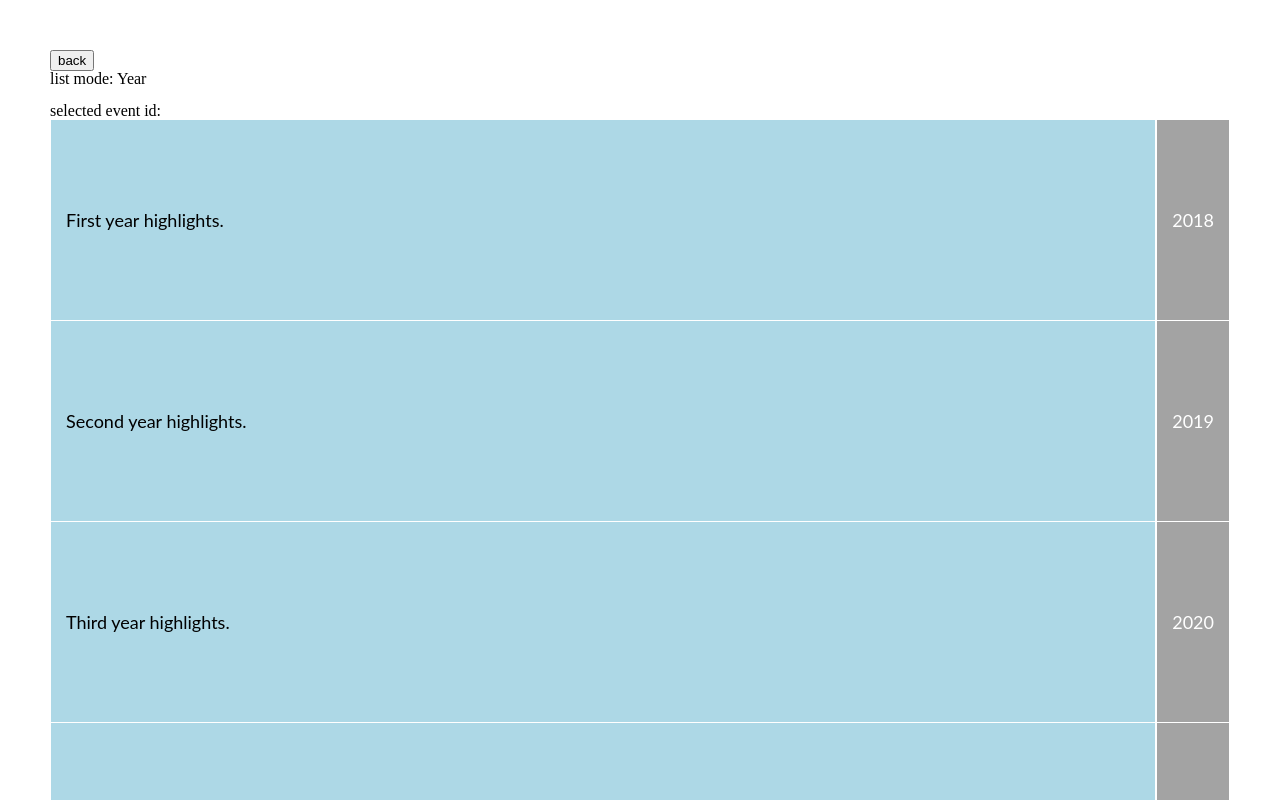
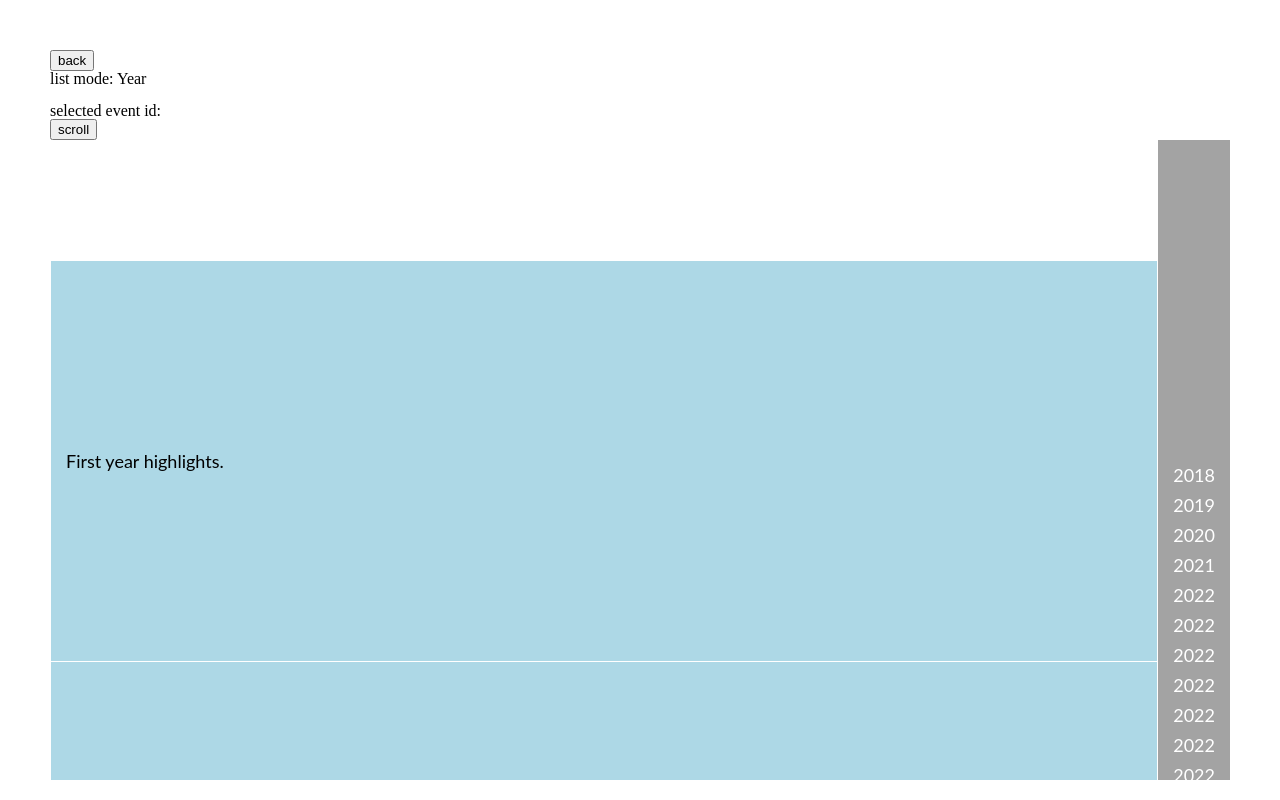
Before and after one commit to Fiorim/timeline, an Angular app: page /day in a window 1280 px wide. Shown: the top 800 px of the page. Built offline with nearby package versions, Linux system fonts and the light colour scheme; a web font is replaced by a local one.

Commit message:
scroll test

```diff
--- a/src/app/timeline/timeline.component.html
+++ b/src/app/timeline/timeline.component.html
@@ -8,18 +8,26 @@
   <ng-container *ngIf="selectedEvent?.type === Mode.Month">
     selected event date: {{ selectedEvent?.date | date: "MMM" }} <br />
   </ng-container>
+  <button (click)="scroll()">scroll</button>
 </header>
 <div class="body">
   <section>
     <ul>
+      <li class="helper"></li>
       <li
+        #test
         class="item"
-        *ngFor="let event of events"
+        [ngClass]="{ index: i === 2 }"
+        *ngFor="let event of events; let i = index"
         (click)="selectEvent(event)"
       >
         {{ event.highlights }}
       </li>
+      <li class="helper"></li>
     </ul>
   </section>
-  <app-wheel [eventList]="events"></app-wheel>
+  <app-wheel
+    [eventList]="events"
+    (eventSelected)="showEvent($event)"
+  ></app-wheel>
 </div>
--- a/src/app/timeline/timeline.component.scss
+++ b/src/app/timeline/timeline.component.scss
@@ -3,14 +3,23 @@
   display: block;
 }
 
+.index {
+  background-color: red !important;
+}
+
 .body {
   display: flex;
   justify-content: space-between;
+  overflow: hidden;
+  height: 80vh;
 }
 section {
   width: 100%;
+  height: 100%;
+  overflow: scroll;
+
   .item {
-    height: 200px;
+    height: 50vh;
     padding: 0px 15px;
     background-color: lightblue;
     margin: 1px;
@@ -19,4 +28,8 @@ section {
     align-items: center;
     font-family: lato, sans-serif;
   }
+
+  .helper {
+    height: 15vh;
+  }
 }
--- a/src/app/timeline/timeline.component.ts
+++ b/src/app/timeline/timeline.component.ts
@@ -1,7 +1,8 @@
-import { Component, OnInit } from '@angular/core';
+import { AfterViewInit, Component, OnInit, QueryList, ViewChildren } from '@angular/core';
 import { ActivatedRoute } from '@angular/router';
 import { take } from 'rxjs';
 
+import { MockEvents } from '../../assets/mock-events';
 import { Event } from '../shared/event.model';
 import { Mode } from '../shared/mode.enum';
 
@@ -10,106 +11,13 @@ import { Mode } from '../shared/mode.enum';
   templateUrl: './timeline.component.html',
   styleUrls: ['./timeline.component.scss'],
 })
-export class TimelineComponent implements OnInit {
+export class TimelineComponent implements OnInit, AfterViewInit {
+  @ViewChildren('test') li: QueryList<any> | undefined;
+
   mode: Mode = Mode.Year;
   Mode = Mode;
 
-  mockEvents: Event[] = [
-    {
-      id: 0,
-      date: new Date('2018-1-1'),
-      highlights: `First year highlights.`,
-      type: Mode.Year,
-      children: [
-        {
-          id: 10,
-          date: new Date('2018-1-1'),
-          highlights: `First month highlights.`,
-          type: Mode.Month,
-          children: [
-            {
-              id: 100,
-              date: new Date('2018-1-1'),
-              highlights: `First day event.`,
-              type: Mode.Day,
-            },
-            {
-              id: 101,
-              date: new Date('2018-1-2'),
-              highlights: `First day event.`,
-              type: Mode.Day,
-            },
-            {
-              id: 102,
-              date: new Date('2018-1-3'),
-              highlights: `First day event.`,
-              type: Mode.Day,
-            },
-            {
-              id: 103,
-              date: new Date('2018-1-4'),
-              highlights: `First day event.`,
-              type: Mode.Day,
-            },
-            {
-              id: 104,
-              date: new Date('2018-1-5'),
-              highlights: `First day event.`,
-              type: Mode.Day,
-            },
-          ],
-        },
-        {
-          id: 11,
-          date: new Date('2018-2-1'),
-          highlights: `First month highlights.`,
-          type: Mode.Month,
-        },
-        {
-          id: 12,
-          date: new Date('2018-3-1'),
-          highlights: `First month highlights.`,
-          type: Mode.Month,
-        },
-        {
-          id: 13,
-          date: new Date('2018-4-1'),
-          highlights: `First month highlights.`,
-          type: Mode.Month,
-        },
-        {
-          id: 14,
-          date: new Date('2018-5-1'),
-          highlights: `First month highlights.`,
-          type: Mode.Month,
-        },
-      ],
-    },
-    {
-      id: 1,
-      date: new Date('2019-1-1'),
-      highlights: `Second year highlights.`,
-      type: Mode.Year,
-    },
-    {
-      id: 2,
-      date: new Date('2020-1-1'),
-      highlights: `Third year highlights.`,
-      type: Mode.Year,
-    },
-    {
-      id: 3,
-      date: new Date('2021-1-1'),
-      highlights: `4th year highlights.`,
-      type: Mode.Year,
-    },
-    {
-      id: 4,
-      date: new Date('2022-1-1'),
-      highlights: `5th year highlights`,
-      type: Mode.Year,
-    },
-  ];
+  mockEvents: Event[] = MockEvents.mockEvents;
 
   events: Event[] = [];
 
@@ -122,6 +30,10 @@ export class TimelineComponent implements OnInit {
       this.mode = data['mode'] as Mode;
       this.updateEventList();
     });
+  }
+
+  ngAfterViewInit() {
+    this.li?.forEach((instance) => console.log(instance));
   }
 
   selectEvent(event: Event) {
@@ -145,4 +57,18 @@ export class TimelineComponent implements OnInit {
     this.selectedEvent = null;
     this.updateEventList();
   }
+
+  scroll() {
+    this.li?.toArray()[2].nativeElement.scrollIntoView({
+      behavior: 'smooth',
+      block: 'center',
+    });
+  }
+
+  showEvent(eventIndex: number) {
+    this.li?.toArray()[eventIndex].nativeElement.scrollIntoView({
+      behavior: 'smooth',
+      block: 'center',
+    });
+  }
 }
--- a/src/app/wheel/wheel.component.html
+++ b/src/app/wheel/wheel.component.html
@@ -1,15 +1,24 @@
 <aside>
   <ul>
-    <li *ngFor="let event of eventList">
+    <li class="helpers"></li>
+    <li *ngFor="let event of eventList; let i = index" (click)="selectEvent(i)">
       <ng-container *ngIf="event.type === Mode.Year">
-        {{ event.date | date:'yyyy'}}
+        {{ event.date | date: "yyyy" }}
       </ng-container>
       <ng-container *ngIf="event.type === Mode.Month">
-        {{ event.date | date:'MMM'}}
+        {{ event.date | date: "MMM" }}
       </ng-container>
       <ng-container *ngIf="event.type === Mode.Day">
-        {{ event.date | date:'dd'}}
+        {{ event.date | date: "dd" }}
       </ng-container>
     </li>
+    <li>6</li>
+    <li>7</li>
+    <li>8</li>
+    <li>9</li>
+    <li>10</li>
+    <li>11</li>
+    <li>12</li>
+    <li class="helpers"></li>
   </ul>
 </aside>
--- a/src/app/wheel/wheel.component.scss
+++ b/src/app/wheel/wheel.component.scss
@@ -1,13 +1,26 @@
 aside {
+  height: 100%;
+  overflow: scroll;
+
+  ul {
+    height: 100%;
+  }
   li {
-    height: 200px;
+    // height: 200px;
+    // flex-grow: 1;
+    // height: 50%;
+
     padding: 0px 15px;
-    background-color: #a3a3a3;;
+    background-color: #a3a3a3;
     color: white;
-    margin: 1px;
+    // margin: 5px, 1px;
+    min-height: 30px;
     font-size: 18px;
     display: flex;
     align-items: center;
     font-family: lato, sans-serif;
   }
+  .helpers {
+    height: 50%;
+  }
 }
--- a/src/app/wheel/wheel.component.ts
+++ b/src/app/wheel/wheel.component.ts
@@ -1,4 +1,4 @@
-import { Component, Input, OnInit } from '@angular/core';
+import { Component, EventEmitter, Input, Output } from '@angular/core';
 
 import { Event } from '../shared/event.model';
 import { Mode } from '../shared/mode.enum';
@@ -8,11 +8,12 @@ import { Mode } from '../shared/mode.enum';
   templateUrl: './wheel.component.html',
   styleUrls: ['./wheel.component.scss'],
 })
-export class WheelComponent implements OnInit {
+export class WheelComponent {
   @Input() eventList: Event[] = [];
+  @Output() eventSelected: EventEmitter<number> = new EventEmitter();
   Mode = Mode;
 
-  constructor() {}
-
-  ngOnInit(): void {}
+  selectEvent(eventIndex: number) {
+    this.eventSelected.emit(eventIndex);
+  }
 }
--- /dev/null
+++ b/src/assets/mock-events.ts
@@ -0,0 +1,142 @@
+import { Mode } from 'src/app/shared/mode.enum';
+
+export module MockEvents {
+  export const mockEvents = [
+    {
+      id: 0,
+      date: new Date('2018-1-1'),
+      highlights: `First year highlights.`,
+      type: Mode.Year,
+      children: [
+        {
+          id: 10,
+          date: new Date('2018-1-1'),
+          highlights: `First month highlights.`,
+          type: Mode.Month,
+          children: [
+            {
+              id: 100,
+              date: new Date('2018-1-1'),
+              highlights: `First day event.`,
+              type: Mode.Day,
+            },
+            {
+              id: 101,
+              date: new Date('2018-1-2'),
+              highlights: `First day event.`,
+              type: Mode.Day,
+            },
+            {
+              id: 102,
+              date: new Date('2018-1-3'),
+              highlights: `First day event.`,
+              type: Mode.Day,
+            },
+            {
+              id: 103,
+              date: new Date('2018-1-4'),
+              highlights: `First day event.`,
+              type: Mode.Day,
+            },
+            {
+              id: 104,
+              date: new Date('2018-1-5'),
+              highlights: `First day event.`,
+              type: Mode.Day,
+            },
+          ],
+        },
+        {
+          id: 11,
+          date: new Date('2018-2-1'),
+          highlights: `First month highlights.`,
+          type: Mode.Month,
+        },
+        {
+          id: 12,
+          date: new Date('2018-3-1'),
+          highlights: `First month highlights.`,
+          type: Mode.Month,
+        },
+        {
+          id: 13,
+          date: new Date('2018-4-1'),
+          highlights: `First month highlights.`,
+          type: Mode.Month,
+        },
+        {
+          id: 14,
+          date: new Date('2018-5-1'),
+          highlights: `First month highlights.`,
+          type: Mode.Month,
+        },
+      ],
+    },
+    {
+      id: 1,
+      date: new Date('2019-1-1'),
+      highlights: `Second year highlights.`,
+      type: Mode.Year,
+    },
+    {
+      id: 2,
+      date: new Date('2020-1-1'),
+      highlights: `Third year highlights.`,
+      type: Mode.Year,
+    },
+    {
+      id: 3,
+      date: new Date('2021-1-1'),
+      highlights: `4th year highlights.`,
+      type: Mode.Year,
+    },
+    {
+      id: 4,
+      date: new Date('2022-1-1'),
+      highlights: `5th year highlights`,
+      type: Mode.Year,
+    },
+    {
+      id: 5,
+      date: new Date('2022-1-1'),
+      highlights: `5th year highlights`,
+      type: Mode.Year,
+    },
+    {
+      id: 6,
+      date: new Date('2022-1-1'),
+      highlights: `5th year highlights`,
+      type: Mode.Year,
+    },
+    {
+      id: 7,
+      date: new Date('2022-1-1'),
+      highlights: `5th year highlights`,
+      type: Mode.Year,
+    },
+    {
+      id: 8,
+      date: new Date('2022-1-1'),
+      highlights: `5th year highlights`,
+      type: Mode.Year,
+    },
+    {
+      id: 9,
+      date: new Date('2022-1-1'),
+      highlights: `5th year highlights`,
+      type: Mode.Year,
+    },
+    {
+      id: 10,
+      date: new Date('2022-1-1'),
+      highlights: `5th year highlights`,
+      type: Mode.Year,
+    },
+    {
+      id: 11,
+      date: new Date('2022-1-1'),
+      highlights: `5th year highlights`,
+      type: Mode.Year,
+    },
+  ];
+}
```
